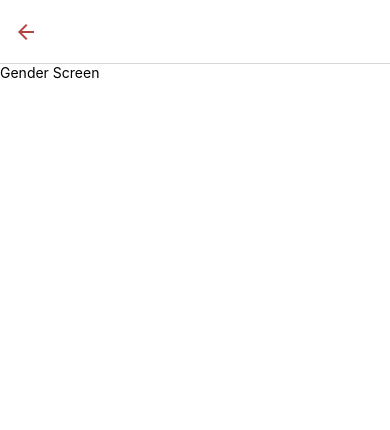
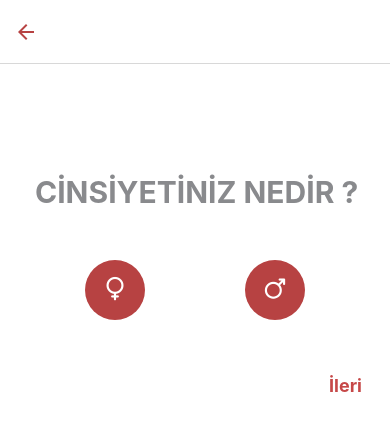
Before and after one commit to SpiderSquadOrg/blinder-mobile, a React Native app: screen /RegistrationGenderScreen in a window 390 px wide. Shown: the top 430 px of the page. Built offline with nearby package versions, Linux system fonts and the light colour scheme.

Commit message:
Registration BirthDateScreen is added

```diff
--- a/App.js
+++ b/App.js
@@ -8,6 +8,7 @@ import SignUpScreen from "./screens/Main/SignUpScreen";
 import Colors from "./constansts/Colors";
 import RegistrationNameScreen from "./screens/Main/RegistrationScreens/RegistrationNameScreen";
 import RegistrationGenderScreen from "./screens/Main/RegistrationScreens/RegistrationGenderScreen";
+import RegistrationBirthDateScreen from "./screens/Main/RegistrationScreens/RegistrationBirthDateScreen";
 
 const Stack = createNativeStackNavigator();
 
@@ -26,7 +27,7 @@ export default function App() {
           }}
         >
           <Stack.Screen
-            name="Main Page"
+            name="MainPage"
             component={MainPage}
             options={{ title: "" }}
           />
@@ -50,6 +51,11 @@ export default function App() {
             component={RegistrationGenderScreen}
             options={{ title: "" }}
           />
+          <Stack.Screen
+            name="RegistrationBirthDateScreen"
+            component={RegistrationBirthDateScreen}
+            options={{ title: "" }}
+          />
         </Stack.Navigator>
       </NavigationContainer>
     </>
--- /dev/null
+++ b/components/Button/CircleButton.js
@@ -0,0 +1,50 @@
+import { View, StyleSheet, Pressable, Text } from "react-native";
+import { Ionicons } from "@expo/vector-icons";
+import Colors from "../../constansts/Colors";
+
+function CircleButton({ onPress, style, iconName }) {
+  return (
+    <View style={styles.container}>
+      <View style={[styles.outerContainer, style]}>
+        <Pressable
+          style={({ pressed }) =>
+            pressed
+              ? [styles.innerContainer, styles.pressed]
+              : styles.innerContainer
+          }
+          onPress={onPress}
+        >
+          <Ionicons
+            name={iconName}
+            size={25}
+            color="white"
+            style={styles.innerContainer}
+          />
+        </Pressable>
+      </View>
+    </View>
+  );
+}
+
+export default CircleButton;
+
+const styles = StyleSheet.create({
+  container: {
+    flexDirection: "column",
+  },
+  outerContainer: {
+    backgroundColor: Colors.primary600,
+    borderRadius: 70,
+    overflow: "hidden",
+    width: 60,
+    height: 60,
+    marginHorizontal: 50,
+  },
+  pressed: {
+    opacity: 0.75,
+  },
+  innerContainer: {
+    justifyContent: "center",
+    textAlign: "center",
+  },
+});
--- a/package.json
+++ b/package.json
@@ -18,7 +18,8 @@
     "react": "18.2.0",
     "react-dom": "18.2.0",
     "react-native": "0.72.6",
-    "react-native-web": "~0.19.6"
+    "react-native-web": "~0.19.6",
+    "@react-native-community/datetimepicker": "7.2.0"
   },
   "devDependencies": {
     "@babel/core": "^7.20.0"
--- /dev/null
+++ b/screens/Main/RegistrationScreens/RegistrationBirthDateScreen.js
@@ -0,0 +1,82 @@
+import { View, StyleSheet, Button, Text } from "react-native";
+import { useState } from "react";
+
+import DateTimePickerModal from "@react-native-community/datetimepicker";
+
+import RegistrationQueryText from "../../../components/ui/RegistrationQueryText";
+import TextButton from "../../../components/Button/TextButton";
+
+function RegistrationBirthDateScreen() {
+  const [isDatePickerVisible, setDatePickerVisibility] = useState(false);
+  const [selectedDate, setSelectedDate] = useState(new Date());
+
+  const year = selectedDate.getFullYear();
+  const month = selectedDate.getMonth() + 1;
+  const day = selectedDate.getDate();
+
+  function showDatePicker() {
+    setDatePickerVisibility(true);
+  }
+
+  function nextPageHandler() {
+    console.log(birthDate);
+  }
+
+  const toggle = () => showModal(!show);
+
+  return (
+    <View>
+      <RegistrationQueryText>DOĞUM TARİHİNİZ NEDİR ?</RegistrationQueryText>
+      <View style={styles.dateContainer}>
+        <Button title="Show Date Picker" onPress={showDatePicker} />
+        <DateTimePickerModal
+          value={selectedDate}
+          onChange={(event, date) => {
+            if (date instanceof Date) {
+              const correctedDate = new Date(
+                date.getTime() + date.getTimezoneOffset() * 60 * 1000
+              );
+              const formattedDate = correctedDate.toLocaleDateString("en-US", {
+                year: "numeric",
+                month: "2-digit",
+                day: "2-digit",
+              });
+              setSelectedDate(correctedDate);
+            }
+          }}
+          show={isDatePickerVisible}
+          toggle={toggle}
+        />
+      </View>
+
+      <View style={styles.buttonContainer}>
+        <TextButton onPress={nextPageHandler} style={styles.textButton}>
+          İleri
+        </TextButton>
+      </View>
+    </View>
+  );
+}
+
+export default RegistrationBirthDateScreen;
+
+const styles = StyleSheet.create({
+  dateContainer: {
+    margin: 50,
+    alignItems: "center",
+  },
+  selectedDateText: {
+    fontSize: 15,
+    marginTop: 30,
+    alignItems: "center",
+  },
+  buttonContainer: {
+    marginTop: 55,
+    marginLeft: "auto",
+  },
+  textButton: {
+    fontWeight: "bold",
+    fontSize: 18,
+    paddingRight: 28,
+  },
+});
--- a/screens/Main/RegistrationScreens/RegistrationGenderScreen.js
+++ b/screens/Main/RegistrationScreens/RegistrationGenderScreen.js
@@ -1,13 +1,73 @@
 import { View, StyleSheet, Text } from "react-native";
+import { useState } from "react";
+import RegistrationQueryText from "../../../components/ui/RegistrationQueryText";
+import CircleButton from "../../../components/Button/CircleButton";
+import TextButton from "../../../components/Button/TextButton";
 
-function RegistrationGenderScreen() {
+function RegistrationGenderScreen({ navigation }) {
+  const [gender, setGender] = useState("female");
+
+  function genderHandler(gender) {
+    if (gender === "female" || gender === "male") {
+      if (gender === "female") {
+        setGender("female");
+      } else {
+        setGender("male");
+      }
+    }
+  }
+
+  function nextPageHandler() {
+    navigation.navigate("RegistrationBirthDateScreen");
+  }
+
   return (
     <View>
-      <Text>Gender Screen</Text>
+      <RegistrationQueryText>CİNSİYETİNİZ NEDİR ?</RegistrationQueryText>
+      <View style={styles.buttonsContainer}>
+        <CircleButton
+          style={styles.button}
+          iconName={"female"}
+          onPress={genderHandler.bind(this, "female")}
+        >
+          Female
+        </CircleButton>
+        <CircleButton
+          style={styles.button}
+          iconName={"male"}
+          onPress={genderHandler.bind(this, "male")}
+        >
+          Male
+        </CircleButton>
+      </View>
+      <View style={styles.buttonContainer}>
+        <TextButton onPress={nextPageHandler} style={styles.textButton}>
+          İleri
+        </TextButton>
+      </View>
     </View>
   );
 }
 
 export default RegistrationGenderScreen;
 
-const styles = StyleSheet.create({});
+const styles = StyleSheet.create({
+  buttonsContainer: {
+    marginTop: 50,
+    flexDirection: "row",
+    textAlign: "center",
+    justifyContent: "center",
+  },
+  button: {
+    padding: 15,
+  },
+  buttonContainer: {
+    marginTop: 55,
+    marginLeft: "auto",
+  },
+  textButton: {
+    fontWeight: "bold",
+    fontSize: 18,
+    paddingRight: 28,
+  },
+});
```
Also changed, not shown: 1 other file (tests, documents, lock files or other folders).
